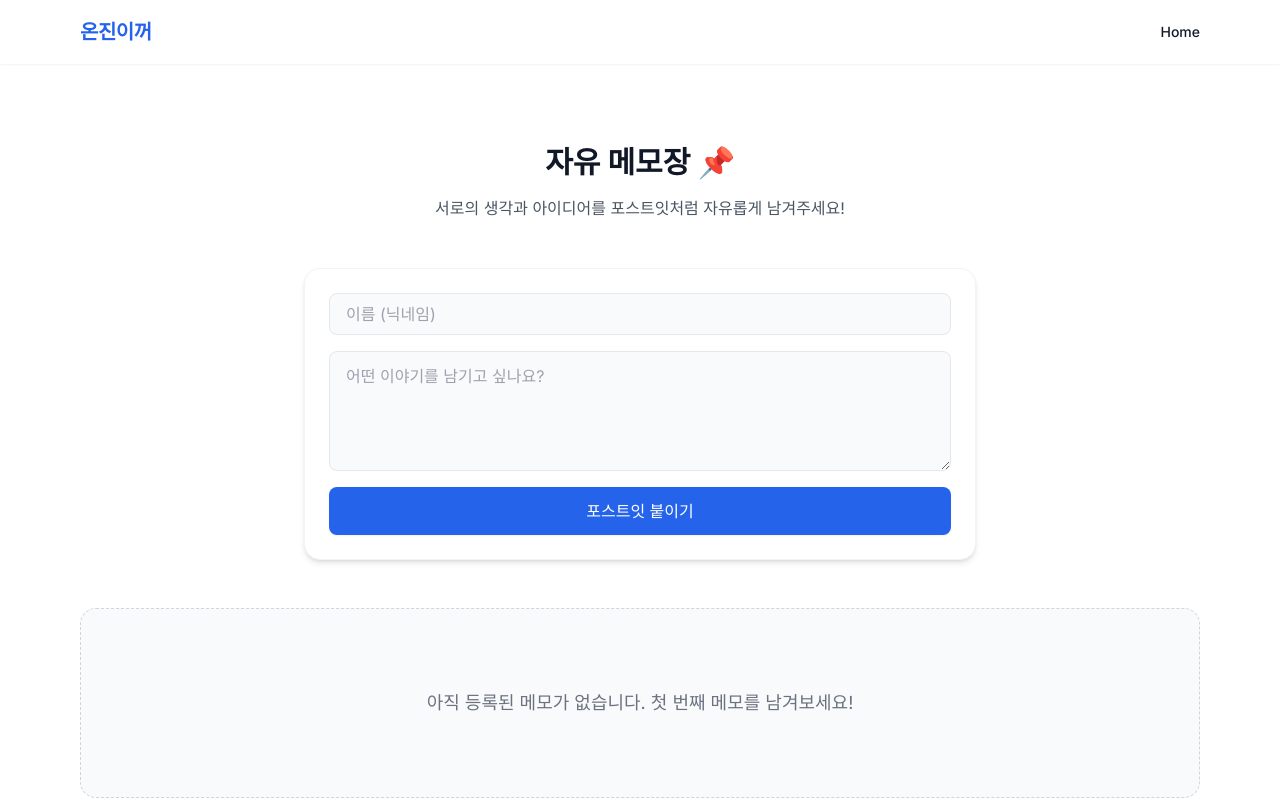
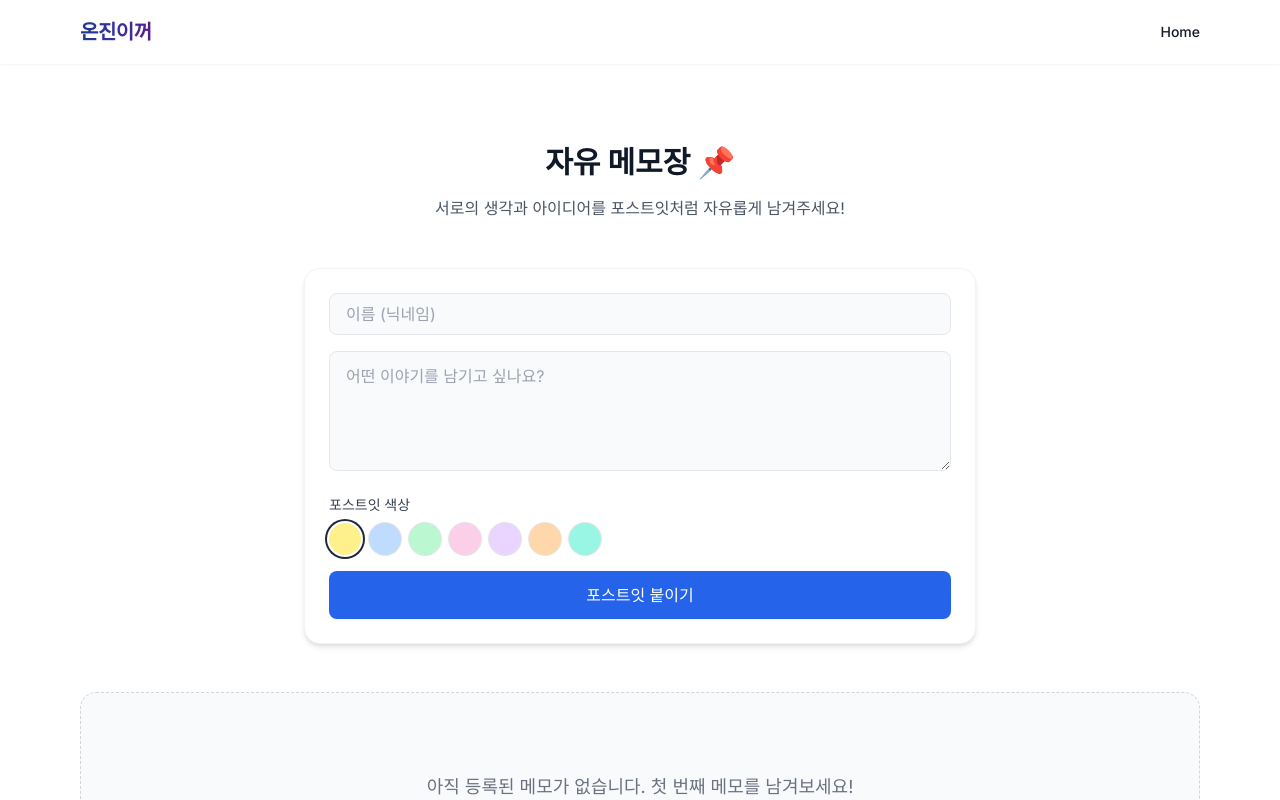
Before and after one commit to lwj4432-collab/on_jin, a Next.js app: page /post-it in a window 1280 px wide. Shown: the top 800 px of the page. Built offline with nearby package versions, Linux system fonts and the light colour scheme.

Commit message:
UI: Refine layout logo, move post-it tab, add memo color picker

```diff
--- a/app/layout.tsx
+++ b/app/layout.tsx
@@ -21,7 +21,7 @@ export default function RootLayout({
         {/* 상단 헤더 컴포넌트 */}
         <header className="w-full bg-white shadow-sm sticky top-0 z-50">
           <div className="max-w-6xl mx-auto px-4 h-16 flex items-center justify-between">
-            <div className="text-xl font-bold tracking-tight text-blue-600">
+            <div className="text-xl font-bold tracking-tight text-transparent bg-clip-text bg-gradient-to-r from-blue-900 via-indigo-800 to-purple-900 drop-shadow-sm">
               온진이꺼
             </div>
             <nav>
--- a/app/page.tsx
+++ b/app/page.tsx
@@ -5,18 +5,6 @@ export default function Home() {
     <div className="flex flex-col items-center justify-center py-24 px-4 sm:px-6 lg:px-8">
       {/* Hero Section */}
       <div className="text-center max-w-3xl flex flex-col items-center">
-        {/* 돌출 형태의 미니탭 */}
-        <Link
-          href="/post-it"
-          className="mb-8 inline-flex items-center px-5 py-2 text-sm font-semibold text-blue-800 bg-blue-50 border border-blue-200 rounded-full shadow-sm hover:shadow-md hover:bg-blue-100 transition-all duration-200 transform hover:-translate-y-0.5"
-        >
-          <span className="mr-2">📝</span>
-          포스트잇 구경가기
-          <svg className="w-4 h-4 ml-1" fill="none" stroke="currentColor" viewBox="0 0 24 24" xmlns="http://www.w3.org/2000/svg">
-            <path strokeLinecap="round" strokeLinejoin="round" strokeWidth={2} d="M9 5l7 7-7 7" />
-          </svg>
-        </Link>
-
         <h1 className="text-5xl md:text-6xl font-extrabold tracking-tight mb-6 text-transparent bg-clip-text bg-gradient-to-r from-blue-800 via-blue-500 to-cyan-400">
           온진의 포트폴리오
         </h1>
@@ -26,11 +14,16 @@ export default function Home() {
         </p>
 
         <div className="flex flex-col sm:flex-row items-center justify-center gap-4">
-          {/* 가짜(Placeholder) 버튼 */}
-          {/* 여기에 기능이 연결된 버튼이나 새로운 인터랙션 요소를 추가하세요 */}
-          <button className="px-8 py-3 bg-blue-600 hover:bg-blue-700 text-white font-medium rounded-full transition-all duration-200 shadow-lg hover:shadow-xl transform hover:-translate-y-0.5">
-            기능 추가 버튼
-          </button>
+          <Link
+            href="/post-it"
+            className="inline-flex items-center px-6 py-3 text-base font-semibold text-blue-900 bg-blue-50 border border-blue-200 rounded-full shadow-sm hover:shadow-md hover:bg-blue-100 transition-all duration-200 transform hover:-translate-y-0.5"
+          >
+            <span className="mr-2">📝</span>
+            포스트잇 구경가기
+            <svg className="w-4 h-4 ml-2" fill="none" stroke="currentColor" viewBox="0 0 24 24" xmlns="http://www.w3.org/2000/svg">
+              <path strokeLinecap="round" strokeLinejoin="round" strokeWidth={2} d="M9 5l7 7-7 7" />
+            </svg>
+          </Link>
         </div>
       </div>
 
--- a/components/MemoBoard.tsx
+++ b/components/MemoBoard.tsx
@@ -17,12 +17,14 @@ const COLORS = [
   "bg-pink-200",
   "bg-purple-200",
   "bg-orange-200",
+  "bg-teal-200",
 ];
 
 export default function MemoBoard() {
   const [memos, setMemos] = useState<Memo[]>([]);
   const [author, setAuthor] = useState("");
   const [content, setContent] = useState("");
+  const [selectedColor, setSelectedColor] = useState(COLORS[0]);
   const [isLoaded, setIsLoaded] = useState(false);
 
   // Load from localStorage on mount
@@ -54,9 +56,10 @@ export default function MemoBoard() {
         month: "long",
         day: "numeric",
         hour: "2-digit",
+        hour: "2-digit",
         minute: "2-digit",
       }),
-      color: COLORS[Math.floor(Math.random() * COLORS.length)],
+      color: selectedColor,
     };
 
     setMemos((prev) => [newMemo, ...prev]);
@@ -99,6 +102,25 @@ export default function MemoBoard() {
             className="w-full px-4 py-3 bg-gray-50 border border-gray-200 rounded-lg focus:outline-none focus:ring-2 focus:ring-blue-500 focus:bg-white transition-colors min-h-[120px] resize-y"
             required
           />
+
+          <div className="flex flex-col sm:flex-row gap-6 mt-2">
+            {/* 색상 선택 */}
+            <div className="flex-1">
+              <label className="block text-sm font-medium text-gray-700 mb-2">포스트잇 색상</label>
+              <div className="flex gap-2">
+                {COLORS.map((c) => (
+                  <button
+                    key={c}
+                    type="button"
+                    onClick={() => setSelectedColor(c)}
+                    className={`w-8 h-8 rounded-full ${c} ${selectedColor === c ? 'ring-2 ring-offset-2 ring-gray-800' : 'ring-1 ring-black/10'}`}
+                    title={c}
+                  />
+                ))}
+              </div>
+            </div>
+          </div>
+
           <button
             type="submit"
             className="w-full py-3 bg-blue-600 hover:bg-blue-700 text-white font-medium rounded-lg transition-colors shadow-sm"
```
